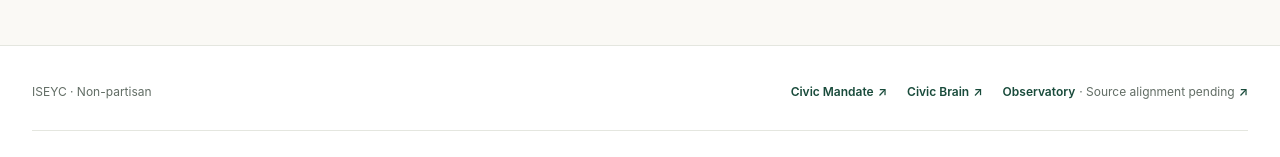
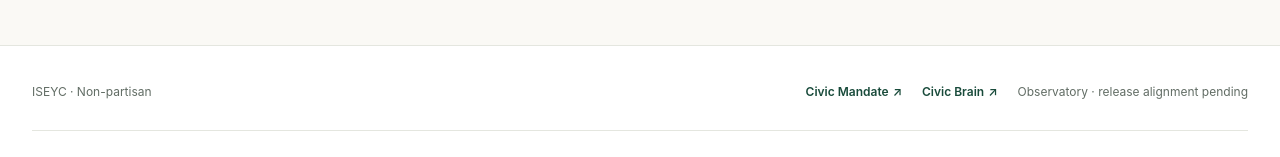
Before and after one commit to mrzulqarnainnadabo/iseyc-digital-operations-centre-notion, a Next.js app: page / in a window 1280 px wide. Shown: the part 1435-1592 px from the top of the page. Built offline with nearby package versions, Linux system fonts and the light colour scheme.

Commit message:
fix(idcc): withhold unverified observatory footer destination

```diff
--- a/components/PublicShell.tsx
+++ b/components/PublicShell.tsx
@@ -12,11 +12,6 @@ const links = [
 const products = [
   { href: "https://2027-street-mandate.vercel.app", label: "Civic Mandate" },
   { href: "https://iseyc-civic-brain.vercel.app", label: "Civic Brain" },
-  {
-    href: "https://iseyc-civic-intelligence-observatory-p5rb607x3.vercel.app",
-    label: "Observatory",
-    note: "Source alignment pending",
-  },
 ];
 
 export function PublicShell({ children }: { children: React.ReactNode }) {
@@ -46,14 +41,13 @@ export function PublicShell({ children }: { children: React.ReactNode }) {
         <div className="mx-auto max-w-7xl space-y-4 px-4 py-6 sm:px-6 lg:px-8">
           <div className="flex flex-col gap-3 sm:flex-row sm:items-center sm:justify-between">
             <p className="text-xs text-ink-600">ISEYC · Non-partisan</p>
-            <nav aria-label="ISEYC public products" className="flex flex-wrap gap-x-5 gap-y-2">
+            <nav aria-label="Verified public products" className="flex flex-wrap gap-x-5 gap-y-2">
               {products.map((product) => (
                 <a key={product.label} href={product.href} target="_blank" rel="noopener noreferrer" className="inline-flex min-h-[44px] items-center gap-1 text-xs font-semibold text-forest-800 hover:underline">
-                  {product.label}
-                  {product.note ? <span className="font-normal text-ink-600">· {product.note}</span> : null}
-                  <span aria-hidden="true">↗</span>
+                  {product.label}<span aria-hidden="true">↗</span>
                 </a>
               ))}
+              <span className="inline-flex min-h-[44px] items-center text-xs text-ink-600" aria-label="Observatory release pending">Observatory · release alignment pending</span>
             </nav>
           </div>
           <div className="flex flex-wrap items-center gap-x-5 gap-y-2 border-t border-line pt-3 text-xs text-ink-600">
```
